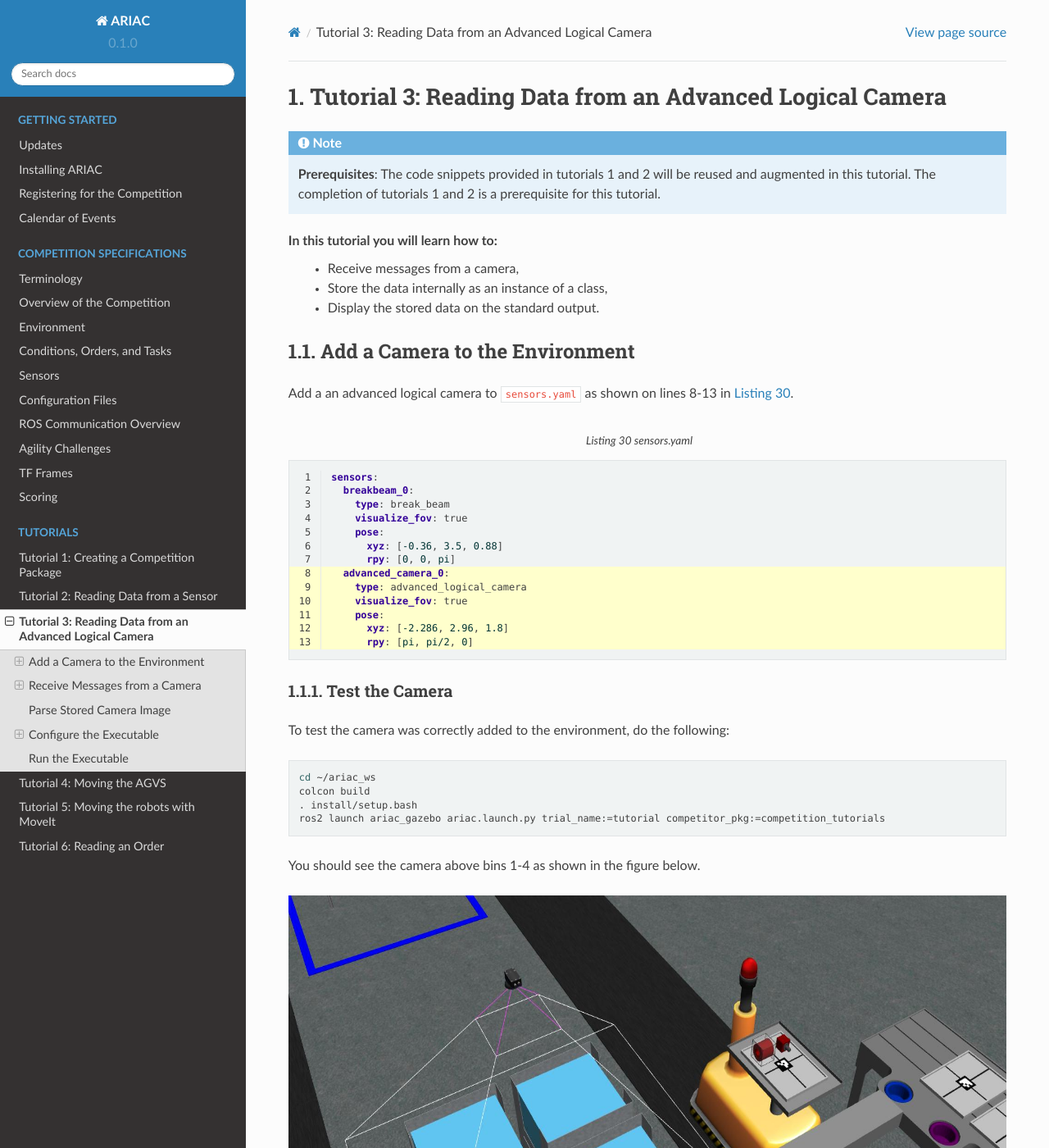
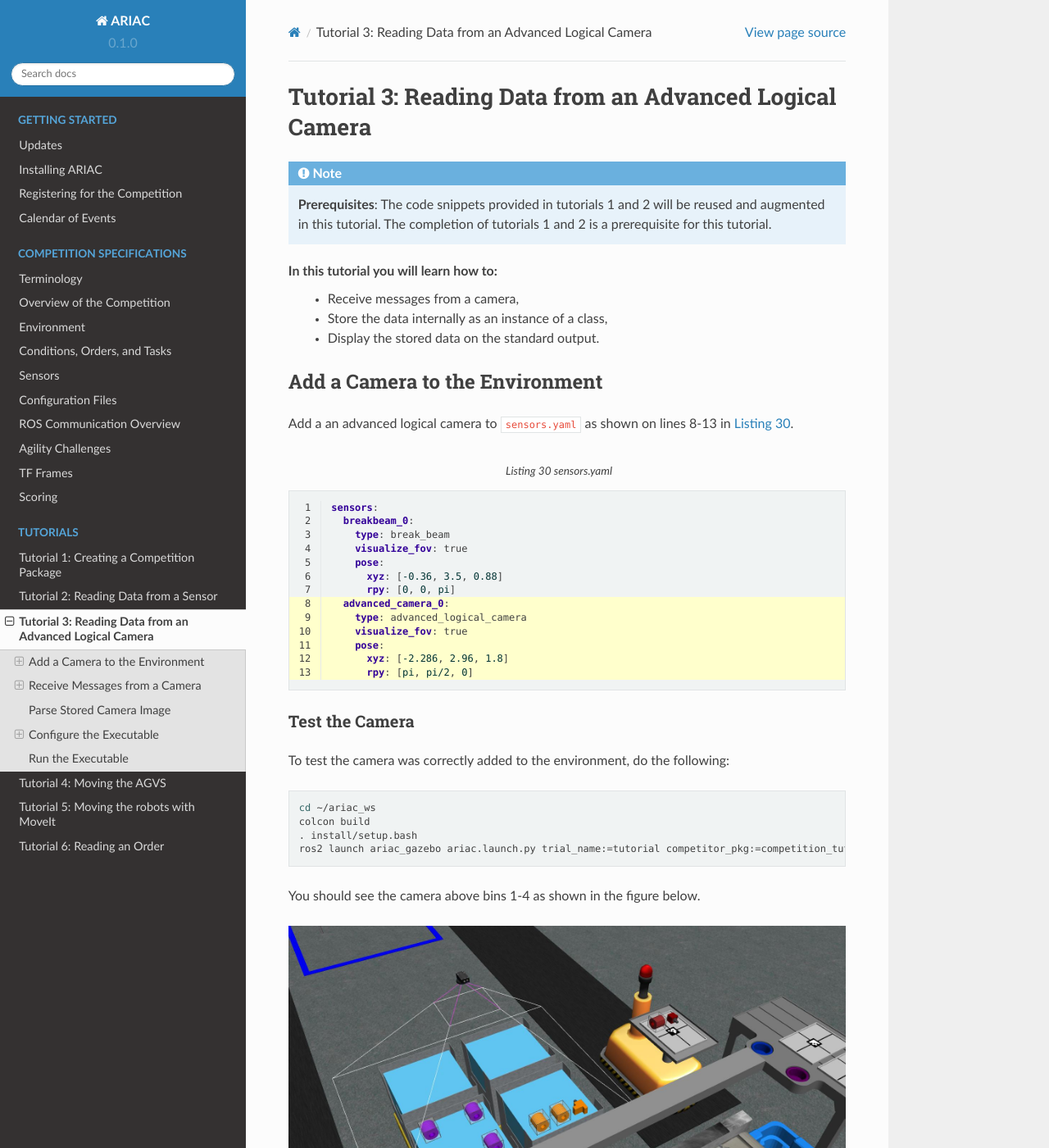
Before and after one commit to usnistgov/ARIAC, a Sphinx documentation site: the page built from docs/tutorials/tutorial_3.rst, in a window 1280 px wide and 1400 px high. Shown: the whole window at 82% size. Built offline with Sphinx 7.4.7 and the Read the Docs theme 2.0.0, drawn with Linux system fonts in a browser that asks for light colours; some of the changed text lies outside the part shown.

Commit message:
playing with formatting

```diff
--- a/docs/custom/css/custom.css
+++ b/docs/custom/css/custom.css
@@ -1,8 +1,8 @@
 .wy-nav-content {
-    max-width: 100% !important;
+    max-width: 80% !important;
 }
 
-body {
+/* body {
     counter-reset: h1
 }
 
@@ -36,4 +36,4 @@ h3:before {
 h4:before {
     counter-increment: h4;
     content: counter(h1) "." counter(h2) "." counter(h3) "." counter(h4) ". "
-}
+} */
--- a/docs/tutorials/tutorial_3.rst
+++ b/docs/tutorials/tutorial_3.rst
@@ -60,10 +60,7 @@ You should see the camera above bins 1-4 as shown in the figure below.
 
 .. _fig-advanced-camera-0:
 .. figure:: ../images/tutorial3/advanced_camera_0.jpg
-   :scale: 70 %
    :align: center
-   :figclass: align-center
-   :class: with-shadow
 
 Receive Messages from a Camera
 ---------------------------------
```
